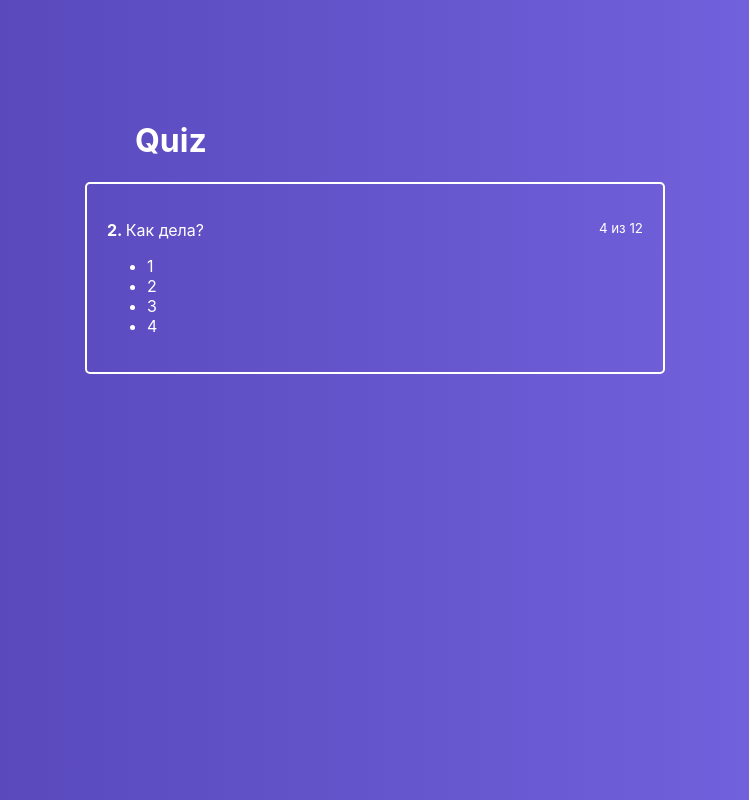
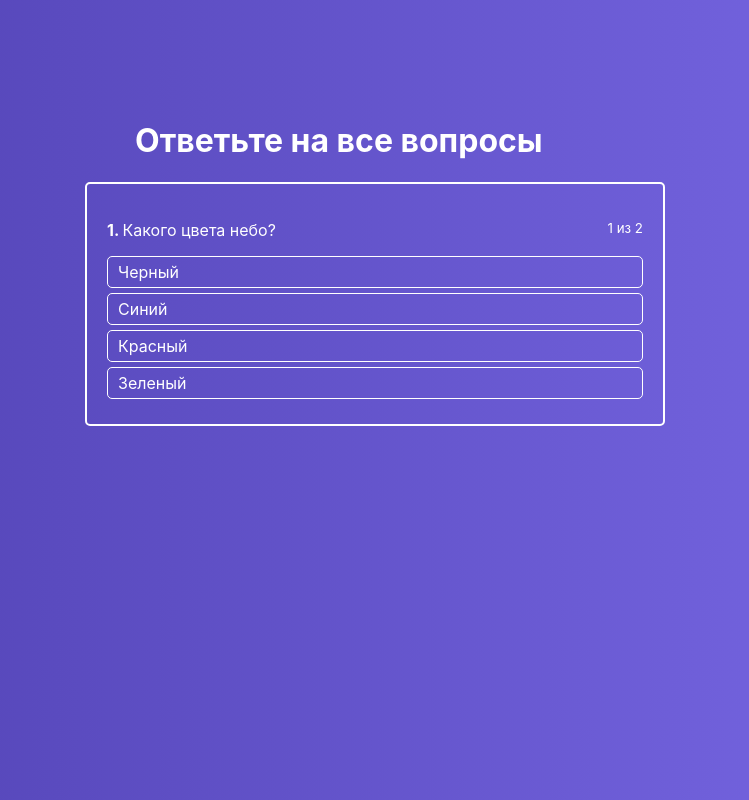
Before and after one commit to kraevskiy/react-quiz, a React (Create React App) app: page / in a window 1280 px wide. Shown: the whole page, without its empty margins (265-1014 px from the left). Built offline with nearby package versions, Linux system fonts and the light colour scheme.

Commit message:
add functionals click/check unswer/next answer

```diff
--- a/src/components/ActiveQuiz/ActiveQuiz.js
+++ b/src/components/ActiveQuiz/ActiveQuiz.js
@@ -1,21 +1,21 @@
 import React from 'react';
 import classes from './ActiveQuiz.module.css'
+import AnswersList from "./AnswersList/AnswersList";
 
 const ActiveQuiz = props => (
 	<div className={classes.ActiveQuiz}>
 		<p className={classes.Question}>
 			<span>
-				<strong>2. </strong>
-				Как дела?
+				<strong>{props.answerNumber}. </strong>
+				{props.question}
 			</span>
-			<small>4 из 12</small>
+			<small>{`${props.answerNumber} из ${props.quizLenght}`}</small>
 		</p>
-		<ul>
-			<li>1</li>
-			<li>2</li>
-			<li>3</li>
-			<li>4</li>
-		</ul>
+		<AnswersList
+			state={props.state}
+			answers={props.answers}
+			onAnswerClick={props.onAnswerClick}
+		/>
 	</div>
 )
 
--- /dev/null
+++ b/src/components/ActiveQuiz/AnswersList/AnswerItem/AnswerItem.js
@@ -0,0 +1,19 @@
+import React from 'react';
+import classes from './AnswerItem.module.css'
+
+const AnswerItem = props => {
+	const cls = [classes.AnswerItem]
+	if(props.state){
+		cls.push(classes[props.state])
+	}
+	return (
+		<li
+			className={cls.join(' ')}
+			onClick={() => props.onAnswerClick(props.answer.id)}
+		>
+			{props.answer.text}
+		</li>
+	)
+}
+
+export default AnswerItem;
--- /dev/null
+++ b/src/components/ActiveQuiz/AnswersList/AnswerItem/AnswerItem.module.css
@@ -0,0 +1,16 @@
+.AnswerItem{
+	border: 1px solid white;
+	border-radius: 5px;
+	padding: 5px 10px;
+	margin-bottom: 5px;cursor: pointer;
+	transition: background .3s ease-in-out;
+}
+.AnswerItem:hover{
+	background: rgba(255,255,255,.20);
+}
+.AnswerItem.success{
+	background: rgba(161,240,69, .7);
+}
+.AnswerItem.error{
+	background: rgba(240,87,108,.7);
+}
--- a/src/components/ActiveQuiz/AnswersList/AnswersList.js
+++ b/src/components/ActiveQuiz/AnswersList/AnswersList.js
@@ -0,0 +1,20 @@
+import React from 'react';
+import classes from './AnswersList.module.css'
+import AnswerItem from "./AnswerItem/AnswerItem";
+
+const AnswersList = props => (
+	<ul className={classes.AnswersList}>
+		{props.answers.map((answer, index) => {
+			return (
+				<AnswerItem
+					key={index}
+					answer={answer}
+					onAnswerClick={props.onAnswerClick}
+					state={props.state ? props.state[answer.id] : null}
+				/>
+			)
+		})}
+	</ul>
+)
+
+export default AnswersList;
--- a/src/components/ActiveQuiz/AnswersList/AnswersList.module.css
+++ b/src/components/ActiveQuiz/AnswersList/AnswersList.module.css
@@ -0,0 +1,5 @@
+.AnswersList{
+	list-style: none;
+	margin: 0;
+	padding: 0;
+}
--- a/src/containers/Quiz/Quiz.js
+++ b/src/containers/Quiz/Quiz.js
@@ -5,16 +5,83 @@
 class Quiz extends Component {
 
 	state = {
-		quiz: []
+		activeQuestion: 0,
+		answerState: null,
+		quiz: [
+			{
+				question: 'Какого цвета небо?',
+				rightAnswerId: 2,
+				id: 1,
+				answers: [
+					{text: 'Черный', id: 1},
+					{text: 'Синий', id: 2},
+					{text: 'Красный', id: 3},
+					{text: 'Зеленый', id: 4},
+				]
+			},
+			{
+				question: 'В каком году основали Санкт-Петербург?',
+				rightAnswerId: 3,
+				id: 2,
+				answers: [
+					{text: '1700', id: 1},
+					{text: '1702', id: 2},
+					{text: '1703', id: 3},
+					{text: '1800', id: 4},
+				]
+			}
+		]
+	}
+
+	onAnswerClickHandler = answerId => {
+		if(this.state.answerState){
+			const key = Object.keys(this.state.answerState)[0]
+			if(this.state.answerState[key] === 'success') return
+		}
+
+		const question = this.state.quiz[this.state.activeQuestion]
+
+		if (question.rightAnswerId === answerId){
+			this.setState({
+				answerState: {[answerId]: 'success'}
+			})
+			const timeout = window.setTimeout(()=>{
+				if(this.isQuizFinished()){
+					console.log('finish');
+				}else{
+					this.setState({
+						activeQuestion: this.state.activeQuestion + 1,
+						answerState: null
+					})
+				}
+				window.clearTimeout(timeout)
+			}, 1000)
+		} else {
+			this.setState({
+				answerState: {[answerId]: 'error'}
+			})
+		}
+
+	}
+
+	isQuizFinished(){
+		return this.state.activeQuestion + 1 === this.state.quiz.length
 	}
 
 	render() {
 		return (
 			<div className={classes.Quiz}>
 				<div className={classes.QuizWrapper}>
-					<h1>Quiz</h1>
+					<h1>Ответьте на все вопросы</h1>
 
-					<ActiveQuiz />
+					<ActiveQuiz
+						answers={this.state.quiz[this.state.activeQuestion].answers}
+						question={this.state.quiz[this.state.activeQuestion].question}
+						onAnswerClick={this.onAnswerClickHandler}
+						quizLenght={this.state.quiz.length}
+						answerNumber={this.state.activeQuestion + 1}
+						state={this.state.answerState}
+					/>
 				</div>
 			</div>
 		);
```
